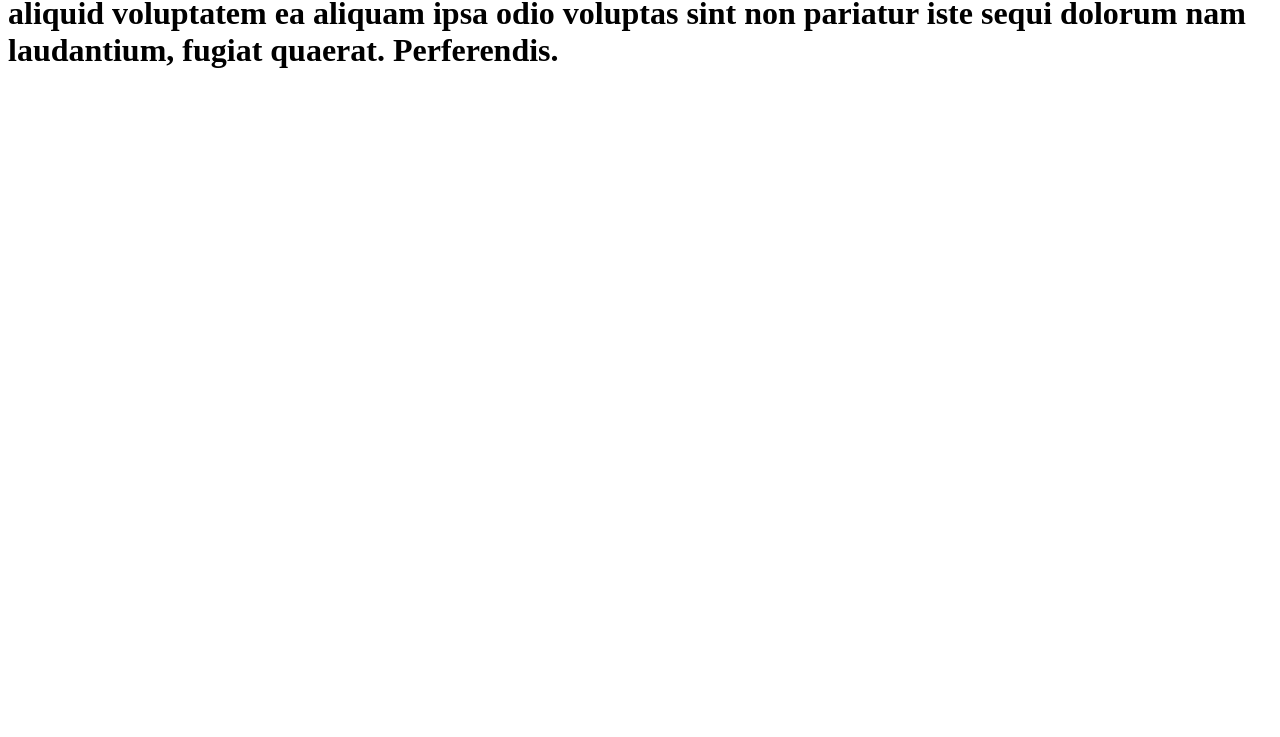
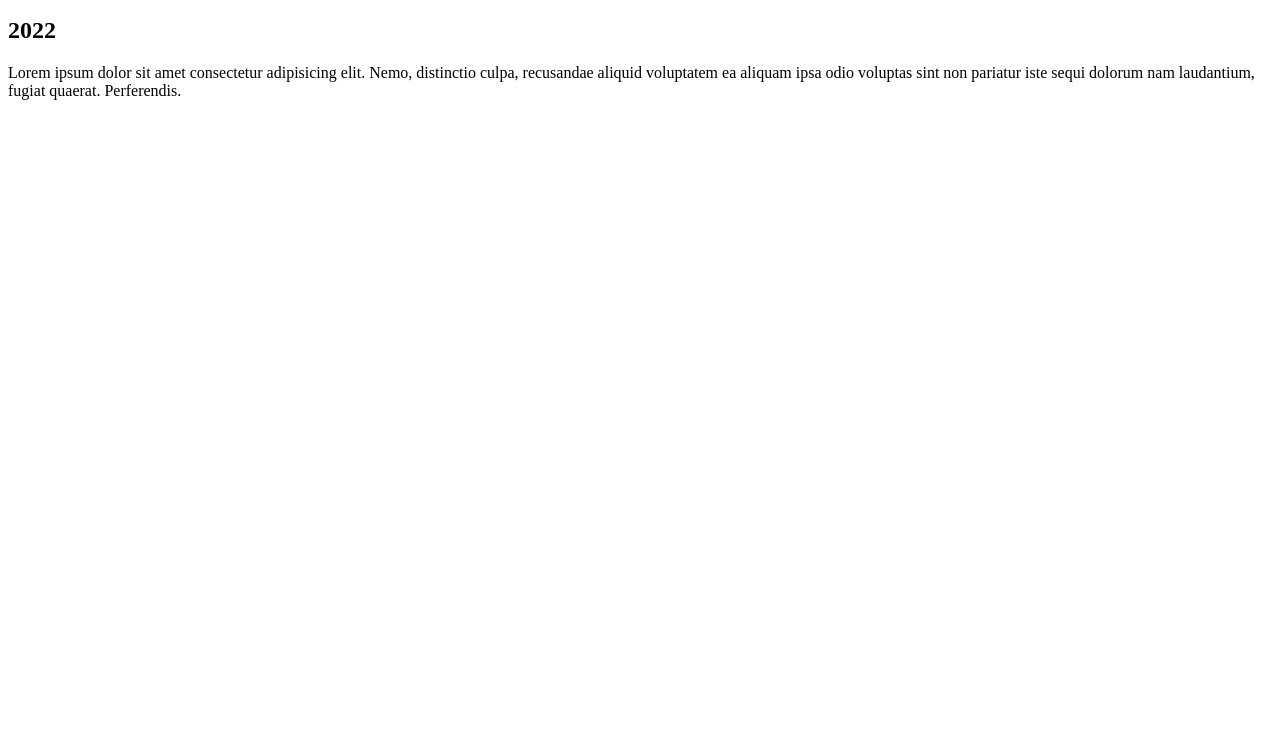
Before and after one commit to EddisonHaro/my-first-repository-2022, a plain HTML site: page nosotros.html in a window 1280 px wide. Shown: the part 63-800 px from the top of the page. Drawn offline with Linux system fonts and the light colour scheme.

Commit message:
Cambie nosotros y el index

```diff
--- a/nosotros.html
+++ b/nosotros.html
@@ -7,11 +7,13 @@
     <title>Document</title>
 </head>
 <body>
-    <h1>Lorem ipsum dolor sit amet consectetur adipisicing elit. Nemo, distinctio culpa, recusandae
+    <h1>LOREM IPSUM</h1>
+    <H2>2022</H2>
+    <p>Lorem ipsum dolor sit amet consectetur adipisicing elit. Nemo, distinctio culpa, recusandae
          aliquid voluptatem ea aliquam ipsa odio voluptas sint non pariatur iste sequi dolorum nam laudantium,
          fugiat quaerat. Perferendis.
 
-    </h1>
+    </p>
 
 </body>
 </html>
```
Also changed, not shown: index.html (+3 -1 lines).
